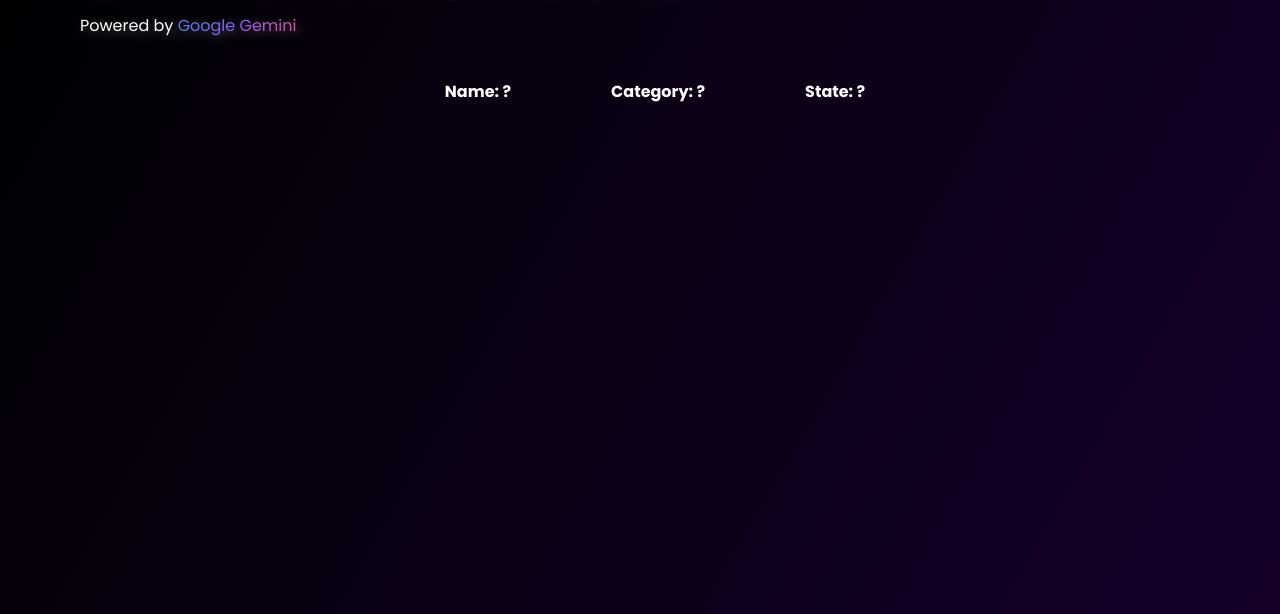
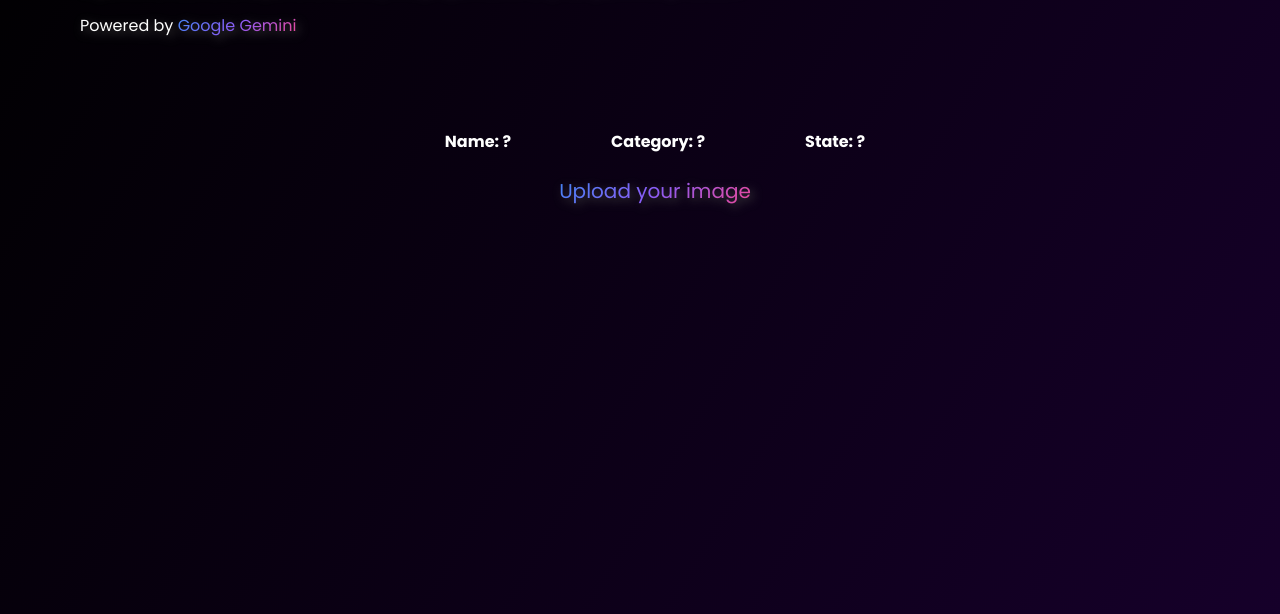
Before and after one commit to superCODZE/Part-properties-detector, a plain HTML site: page index.html in a window 1280 px wide. Shown: the part 191-805 px from the top of the page. Drawn offline with Linux system fonts and the light colour scheme.

Commit message:
put some modififcation

```diff
--- a/index.html
+++ b/index.html
@@ -33,6 +33,9 @@
                   <h4>State: ?</h4>
                 </div>
 
+         <input type="file" id="image"accept="image/*">
+         <label for="image">Upload your image</label>
+         </div>
 
 
 
--- a/style.css
+++ b/style.css
@@ -20,6 +20,23 @@ h1{
     color: #ffffff;
     font-size: 50px;
 }
+
+
+label{
+    color: #ffffff;
+    font-size: 20px;
+    background: linear-gradient(135deg, #4285F4, #8B5CF6, #EC4899);
+    background-clip: text;
+    color: transparent;
+    cursor: pointer;
+    filter: drop-shadow(3px 3px 5px #444444);
+}
+
+#image{
+    display: none;
+}
+
+
 
 
 #photo{
@@ -75,7 +92,7 @@ h1{
 }
 
 .container2{
-   margin-top: 20px;
+   margin-top: 70px;
    display: flex;
    flex-direction: column;
    align-items: center;
```
Also changed, not shown: upload-icon.svg (added).
